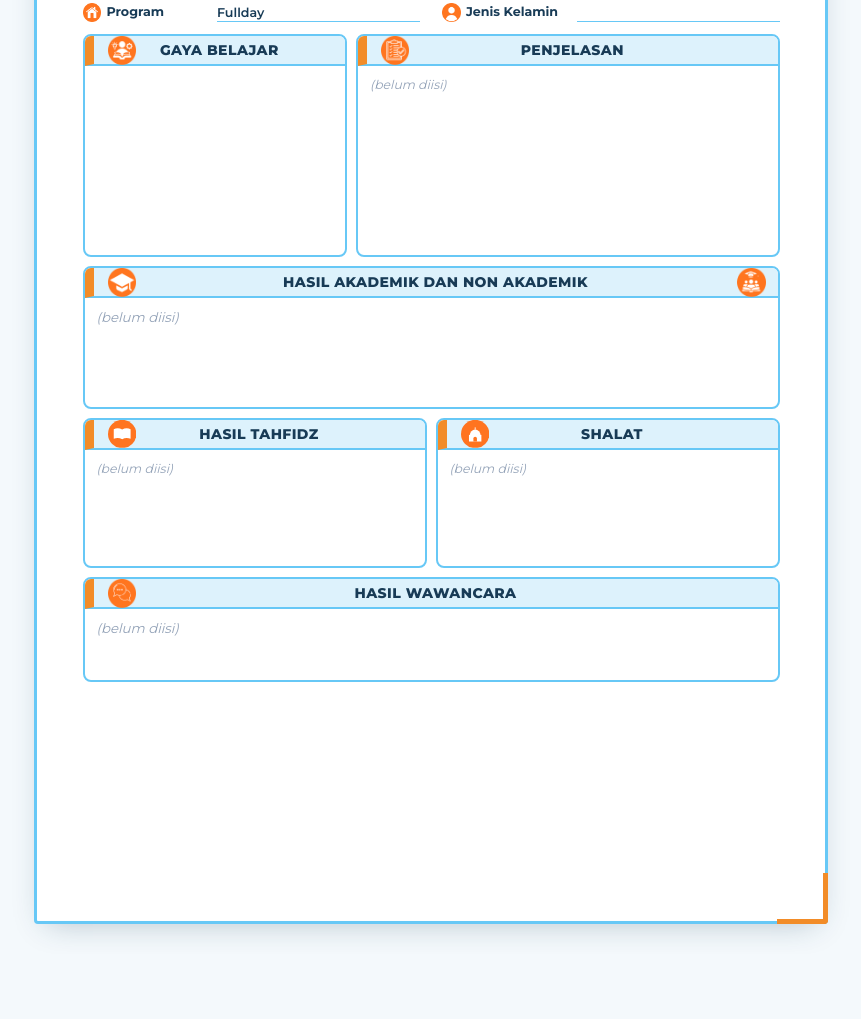
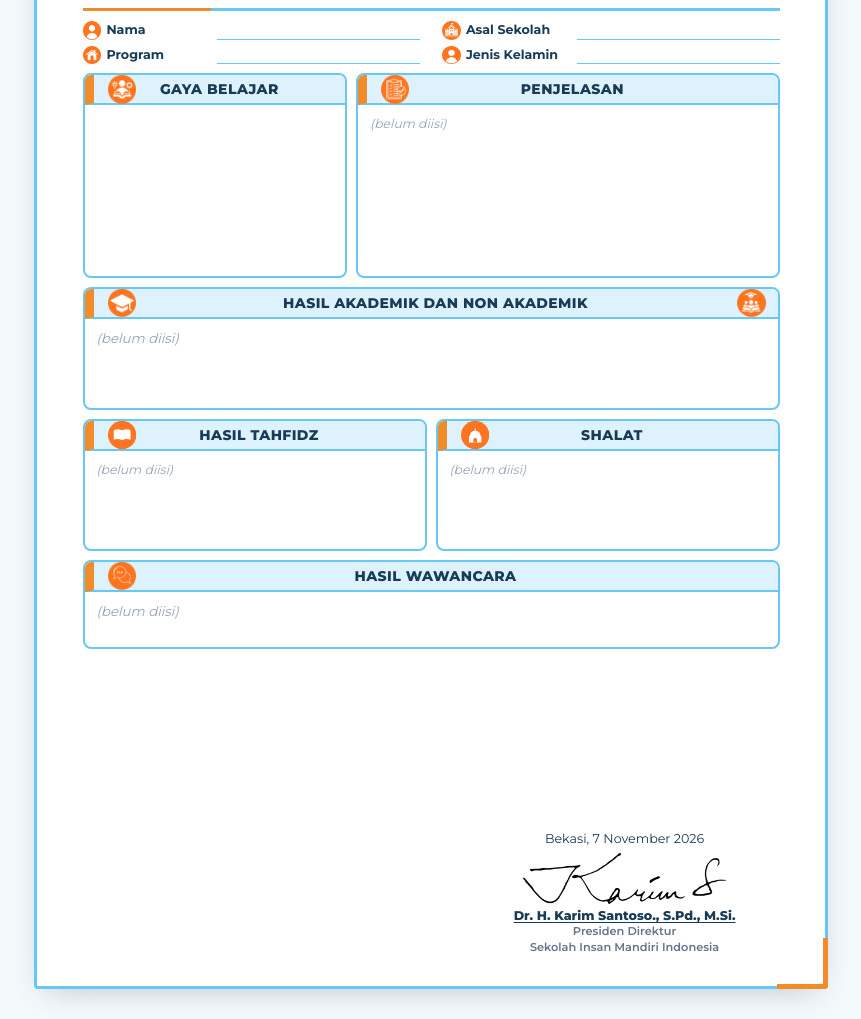
Before and after one commit to IMG-PROG/Observasi-SMPIT-SMAIT-IMG, a plain HTML site: page rapor.html in a window 1280 px wide. Shown: the part 845-1864 px from the top of the page, without its empty margins (209-1070 px from the left). Before the commit the page ends 1799 px from the top, so only its background shows below. Drawn offline with Linux system fonts and the light colour scheme.

Commit message:
Add files via upload

```diff
--- a/rapor.html
+++ b/rapor.html
@@ -29,7 +29,7 @@
 
     /* ===== LEMBAR RAPOR (A4) ===== */
     .scroller { overflow-x:auto; padding:0 8px 30px; }
-    .sheet { width:210mm; min-height:297mm; margin:0 auto; background:#fff; padding:11mm 12mm; position:relative;
+    .sheet { width:210mm; min-height:297mm; margin:0 auto; background:#fff; padding:8mm 12mm 8mm; position:relative;
       border:3px solid var(--blue); border-radius:4px; box-shadow:0 10px 30px -12px rgba(24,59,86,.3); }
     .sheet::before, .sheet::after { content:""; position:absolute; width:46px; height:46px; border:5px solid var(--orange); }
     .sheet::before { top:-3px; left:-3px; border-right:0; border-bottom:0; border-top-left-radius:4px; }
@@ -38,12 +38,12 @@
     .head { display:grid; grid-template-columns:34mm 1fr 34mm; align-items:center; gap:6px; padding-bottom:9px; border-bottom:3px solid var(--blue); position:relative; }
     .head::after { content:""; position:absolute; left:0; bottom:-3px; width:34mm; height:3px; background:var(--orange); }
     .brand { text-align:center; }
-    .brand img { width:19mm; height:19mm; object-fit:contain; display:block; margin:0 auto 2px; }
+    .brand img { width:17mm; height:17mm; object-fit:contain; display:block; margin:0 auto 2px; }
     .brand b { display:block; font-size:6.5pt; line-height:1.25; font-weight:800; letter-spacing:.3px; }
     .title { text-align:center; font-weight:800; font-size:17pt; line-height:1.2; letter-spacing:.5px; }
     .title span { color:var(--orange); }
 
-    .info { display:grid; grid-template-columns:1fr 1fr; gap:6px 22px; margin:14px 0 12px; font-size:9.5pt; }
+    .info { display:grid; grid-template-columns:1fr 1fr; gap:6px 22px; margin:10px 0 9px; font-size:9.5pt; }
     .info div { display:grid; grid-template-columns:27mm 1fr; align-items:end; gap:6px; }
     .info b { font-weight:700; }
     .info span { border-bottom:1.5px solid var(--blue); padding-bottom:1px; font-weight:600; min-height:1.3em; }
@@ -55,7 +55,7 @@
     .body { padding:9px 12px; font-size:9.3pt; line-height:1.65; text-align:justify; }
     .cols { display:grid; gap:9px; margin-bottom:9px; }
     .cols.c2 { grid-template-columns:1fr 1.6fr; } .cols.c2b { grid-template-columns:1fr 1fr; }
-    .tall { min-height:50mm; } .mid { min-height:26mm; }
+    .tall { min-height:45mm; } .mid { min-height:26mm; }
     .gaya { display:grid; place-items:center; text-align:center; font-weight:800; font-size:15pt; letter-spacing:2px; color:var(--orange); min-height:34mm; }
     .box + .box { margin-top:9px; }
     .cols .box + .box { margin-top:0; }
@@ -67,8 +67,8 @@
     .bar .ic.r { left:auto; right:12px; }
     .li { width:5mm; height:5mm; vertical-align:middle; margin-right:5px; }
     .info div { grid-template-columns:34mm 1fr; }
-    .head .side { text-align:center; } .head .side img { width:20mm; height:20mm; object-fit:contain; }
-    .gaya { display:flex; flex-direction:column; align-items:center; justify-content:center; gap:6px; padding:8px 8px; min-height:50mm; }
+    .head .side { text-align:center; } .head .side img { width:18mm; height:18mm; object-fit:contain; }
+    .gaya { display:flex; flex-direction:column; align-items:center; justify-content:center; gap:6px; padding:8px 8px; min-height:45mm; }
     .gname { font-weight:800; font-size:13pt; letter-spacing:2px; color:var(--orange); }
     .leg { letter-spacing:0; width:100%; display:grid; gap:3px; font-size:8pt; font-weight:600; padding:0 4px; }
     .leg div { display:flex; justify-content:space-between; align-items:center; }
@@ -91,6 +91,11 @@
       .empty { visibility:hidden; }
       [contenteditable]:focus { outline:none; }
     }
+      .sheet { display:flex; flex-direction:column; }
+    .ttd { margin-top:auto; align-self:flex-end; width:82mm; text-align:center; font-size:9.5pt; padding-top:8px; line-height:1.4; }
+    .ttd img { height:15mm; width:auto; max-width:100%; display:block; margin:2px auto 0; }
+    .ttd b { display:block; font-weight:800; text-decoration:underline; text-underline-offset:2px; }
+    .ttd span { display:block; font-size:8.5pt; font-weight:600; color:var(--muted); }
   </style>
 </head>
 <body>
@@ -111,10 +116,11 @@
   <div class="sep">2. Identitas</div>
   <div class="grid">
     <div><label for="nama">Nama</label><input id="nama" placeholder="Nama lengkap"></div>
-    <div><label for="program">Program</label><input id="program" list="listProgram" value="Fullday"><datalist id="listProgram"><option>Fullday</option></datalist></div>
+    <div><label for="program">Program</label><select id="program"><option value=""></option><option>Fullday</option><option>Boarding</option></select></div>
     <div><label for="asal">Asal Sekolah</label><input id="asal"></div>
     <div><label for="jk">Jenis Kelamin</label><select id="jk"><option value=""></option><option>Laki-laki</option><option>Perempuan</option></select></div>
     <div><label for="tp">T.P.</label><input id="tp" value="2027/2028"></div>
+    <div><label for="tgl">Tanggal Rapor</label><input type="date" id="tgl"></div>
     <div><label for="gaya">Gaya Belajar</label><select id="gaya"><option value=""></option><option>Visual</option><option>Auditori</option><option>Kinestetik</option></select></div>
     <div><label for="pV">Visual (%)</label><input type="number" id="pV" min="0" max="100"></div>
     <div><label for="pA">Auditori (%)</label><input type="number" id="pA" min="0" max="100"></div>
@@ -140,7 +146,7 @@
 
   <div class="head">
     <div class="brand"><img src="logo_insan_mandiri_new.png" alt="Logo"><b>SMPIT &amp; SMAIT<br>INSAN MANDIRI<br>GREENVILLE</b></div>
-    <div class="title">LAPORAN<br>HASIL OBSERVASI MURID<br><span>T.P. <span id="rTP" style="color:inherit"></span></span></div>
+    <div class="title">LAPORAN<br>HASIL OBSERVASI MURID<br><span>T.P. <span id="rTP" style="color:inherit" contenteditable="true"></span></span></div>
     <div class="side"><img src="observasi.png" alt=""></div>
   </div>
 
@@ -157,15 +163,23 @@
   </div>
 
   <div class="box"><div class="bar"><img class="ic" src="akademik.png" alt="">Hasil Akademik dan Non Akademik<img class="ic r" src="non_akademik.png" alt=""></div>
-    <div class="body" style="font-size:10pt"><div class="meters" id="rMAkad"></div><div class="txt" style="min-height:24mm" id="rAkademik" contenteditable="true"></div></div></div>
+    <div class="body" style="font-size:10pt"><div class="meters" id="rMAkad"></div><div class="txt" style="min-height:19mm" id="rAkademik" contenteditable="true"></div></div></div>
 
   <div class="cols c2b" style="margin-top:9px">
-    <div class="box"><div class="bar"><svg class="ic" viewBox="0 0 64 64"><circle cx="32" cy="32" r="32" fill="#FF7420"/><path d="M13 21c6-3 13-3 19 1v22c-6-4-13-4-19-1zM51 21c-6-3-13-3-19 1v22c6-4 13-4 19-1z" fill="#fff"/></svg>Hasil Tahfidz</div><div class="body"><div class="meters" id="rMTahfidz"></div><div class="txt" style="min-height:26mm" id="rTahfidz" contenteditable="true"></div></div></div>
-    <div class="box"><div class="bar"><svg class="ic" viewBox="0 0 64 64"><circle cx="32" cy="32" r="32" fill="#FF7420"/><path d="M20 34a12 12 0 0 1 24 0z" fill="#fff"/><rect x="18" y="34" width="28" height="15" fill="#fff"/><path d="M28 49v-7a4 4 0 0 1 8 0v7z" fill="#FF7420"/><rect x="31" y="17" width="2" height="5" fill="#fff"/></svg>Shalat</div><div class="body"><div class="meters" id="rMShalat"></div><div class="txt" style="min-height:26mm" id="rShalat" contenteditable="true"></div></div></div>
+    <div class="box"><div class="bar"><svg class="ic" viewBox="0 0 64 64"><circle cx="32" cy="32" r="32" fill="#FF7420"/><path d="M13 21c6-3 13-3 19 1v22c-6-4-13-4-19-1zM51 21c-6-3-13-3-19 1v22c6-4 13-4 19-1z" fill="#fff"/></svg>Hasil Tahfidz</div><div class="body"><div class="meters" id="rMTahfidz"></div><div class="txt" style="min-height:21mm" id="rTahfidz" contenteditable="true"></div></div></div>
+    <div class="box"><div class="bar"><svg class="ic" viewBox="0 0 64 64"><circle cx="32" cy="32" r="32" fill="#FF7420"/><path d="M20 34a12 12 0 0 1 24 0z" fill="#fff"/><rect x="18" y="34" width="28" height="15" fill="#fff"/><path d="M28 49v-7a4 4 0 0 1 8 0v7z" fill="#FF7420"/><rect x="31" y="17" width="2" height="5" fill="#fff"/></svg>Shalat</div><div class="body"><div class="meters" id="rMShalat"></div><div class="txt" style="min-height:21mm" id="rShalat" contenteditable="true"></div></div></div>
   </div>
 
   <div class="box"><div class="bar"><img class="ic" src="wawancara_ortu.png" alt="">Hasil Wawancara</div>
-    <div class="body" style="font-size:10pt"><div class="meters" id="rMWaw"></div><div class="txt" style="min-height:14mm" id="rWaw" contenteditable="true"></div></div></div>
+    <div class="body" style="font-size:10pt"><div class="meters" id="rMWaw"></div><div class="txt" style="min-height:10mm" id="rWaw" contenteditable="true"></div></div></div>
+
+
+  <div class="ttd">
+    <div id="rTanggal" contenteditable="true"></div>
+    <img src="tanda_tangan.png" alt="Tanda tangan">
+    <b>Dr. H. Karim Santoso., S.Pd., M.Si.</b>
+    <span>Presiden Direktur<br>Sekolah Insan Mandiri Indonesia</span>
+  </div>
 
 </div></div>
 
@@ -220,7 +234,7 @@
     if (!text && el.hasAttribute('contenteditable')) el.textContent = '(belum diisi)';
   }
   function renderInfo() {
-    setText($('rTP'), $('tp').value); $('rTP').classList.remove('empty');
+    $('rTP').textContent = $('tp').value;
     setText($('rNama'), $('nama').value); setText($('rAsal'), $('asal').value);
     setText($('rProgram'), $('program').value); setText($('rJK'), $('jk').value);
     ['rNama','rAsal','rProgram','rJK'].forEach(i => $(i).classList.remove('empty'));
@@ -267,7 +281,7 @@
   ['nAkad','nNon'].forEach(i => $(i).addEventListener('change', renderAkad));
   $('gaya').addEventListener('change', renderGaya);
   ['nama','asal','program','tp'].forEach(i => $(i).addEventListener('input', renderInfo));
-  $('jk').addEventListener('change', renderInfo);
+  $('jk').addEventListener('change', renderInfo); $('program').addEventListener('change', renderInfo);
   ['rAkademik','rTahfidz','rShalat','rWaw','rGayaTeks'].forEach(i => $(i).addEventListener('focus', () => { if ($(i).classList.contains('empty')) { $(i).textContent = ''; $(i).classList.remove('empty'); } }));
 
   // ===== Ambil data murid dari Google Sheets =====
@@ -295,7 +309,13 @@
     renderInfo(); renderGaya();
   });
 
-  renderInfo(); renderGaya(); renderAkad(); renderMeters();
+  function renderTanggal() {
+    const v = $('tgl').value, d = v ? new Date(v + 'T00:00:00') : null;
+    $('rTanggal').textContent = 'Bekasi, ' + (d ? d.toLocaleDateString('id-ID', { day: 'numeric', month: 'long', year: 'numeric' }) : '');
+  }
+  const t0 = new Date(); $('tgl').value = `${t0.getFullYear()}-${String(t0.getMonth() + 1).padStart(2, '0')}-${String(t0.getDate()).padStart(2, '0')}`;
+  $('tgl').addEventListener('input', renderTanggal);
+  renderInfo(); renderGaya(); renderAkad(); renderMeters(); renderTanggal();
   ['rTahfidz','rShalat','rWaw'].forEach(i => setText($(i), ''));
 </script>
 </body>
```
Also changed, not shown: tanda_tangan.png (added).
